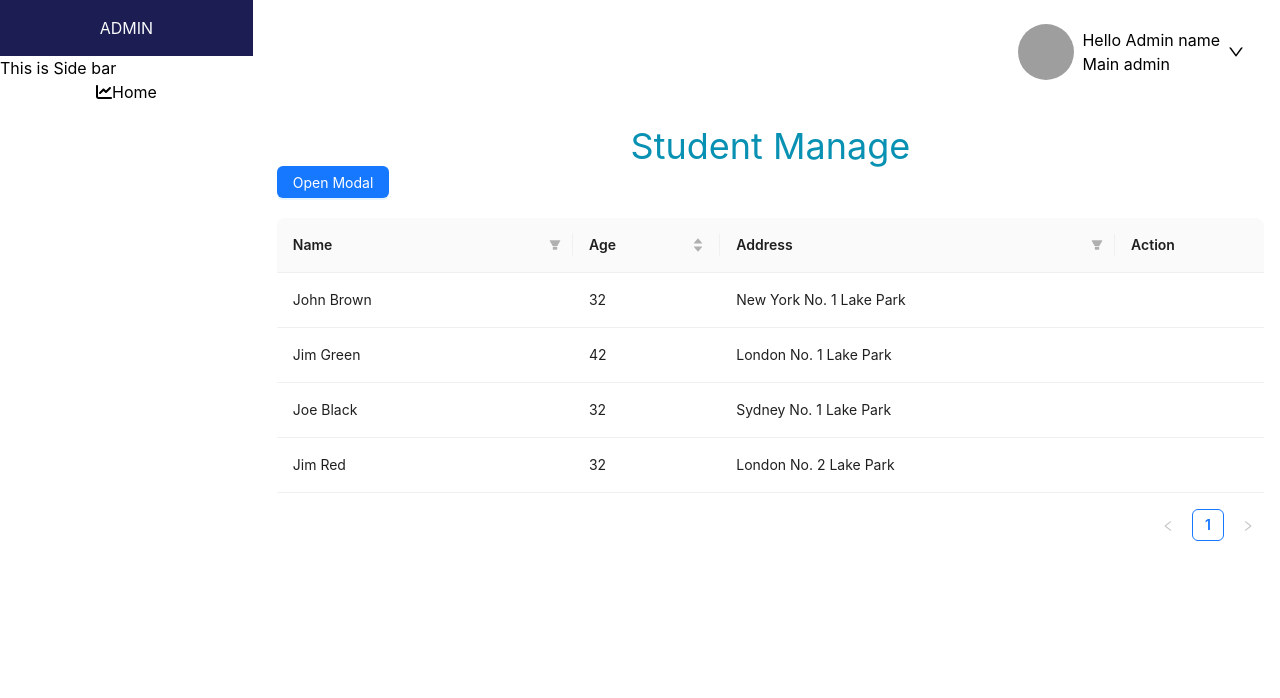
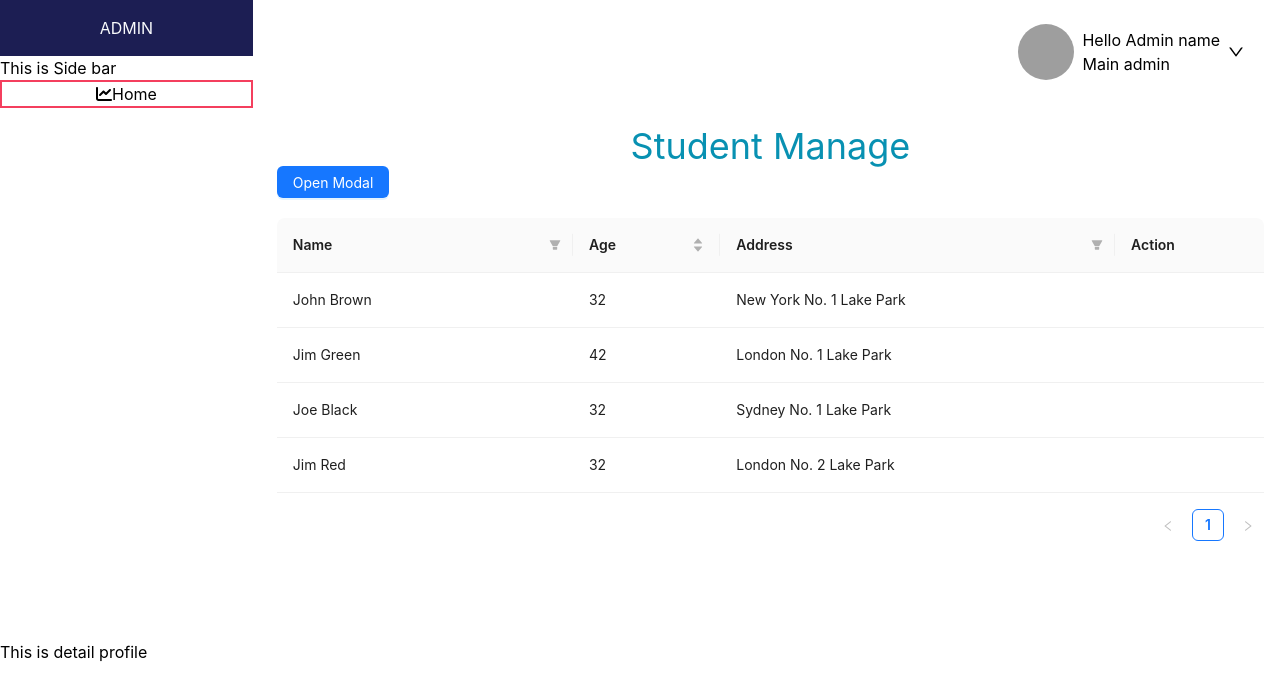
Before and after one commit to KimLong1234567/CourseSystem, a React (Create React App) app: page /admin in a window 1280 px wide. Shown: the top 698 px of the page. Built offline with nearby package versions, Linux system fonts and the light colour scheme; grey boxes are pictures that could not be loaded.

Commit message:
choke: chage port and layout

```diff
--- a/package.json
+++ b/package.json
@@ -18,7 +18,7 @@
     "web-vitals": "^2.1.4"
   },
   "scripts": {
-    "start": "set PORT=3001 && react-scripts start",
+    "start": "react-scripts start",
     "build": "react-scripts build",
     "test": "react-scripts test",
     "eject": "react-scripts eject"
--- a/src/pages/mainContent/mainContent.jsx
+++ b/src/pages/mainContent/mainContent.jsx
@@ -34,6 +34,7 @@ function MainContent() {
       >
         <AdminContent />
       </div>
+      <div>This is detail profile</div>
     </div>
   );
 }
--- a/src/pages/sideBar/sideBarAdmin.jsx
+++ b/src/pages/sideBar/sideBarAdmin.jsx
@@ -12,7 +12,10 @@ function Sidebar() {
       <h3 className="">This is Side bar</h3>
       {ADMIN_SIDEBAR.map((item, index) => {
         return (
-          <div key={index} className="flex justify-center border-zinc-900">
+          <div
+            key={index}
+            className="flex justify-center border-2 border-rose-500"
+          >
             <Link to={item.to} className="name menuItem">
               <Icon icon={item.icon} className="iconItem" />
               <span>{item.name}</span>
```
Also changed, not shown: src/pages/mainContent/mainContent.css (added).
